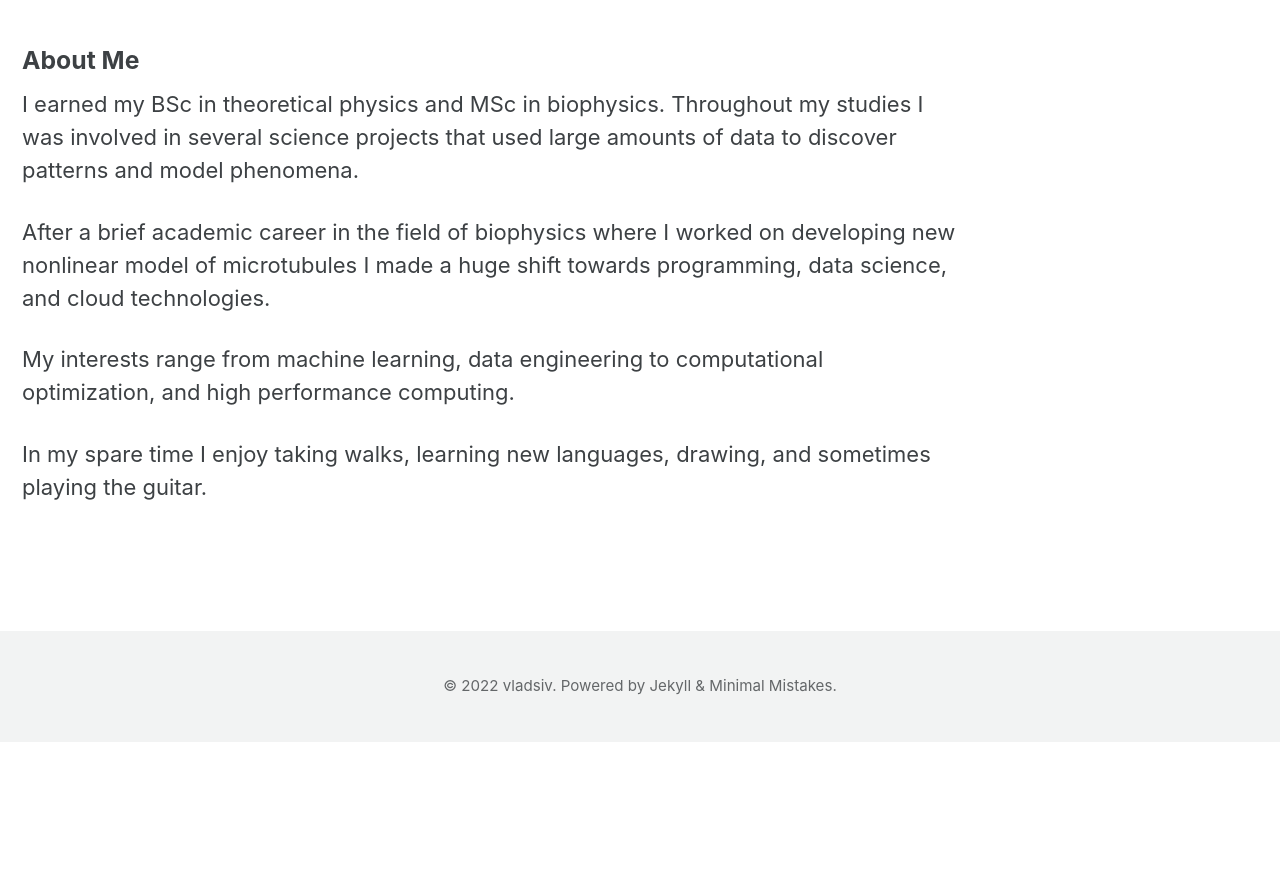
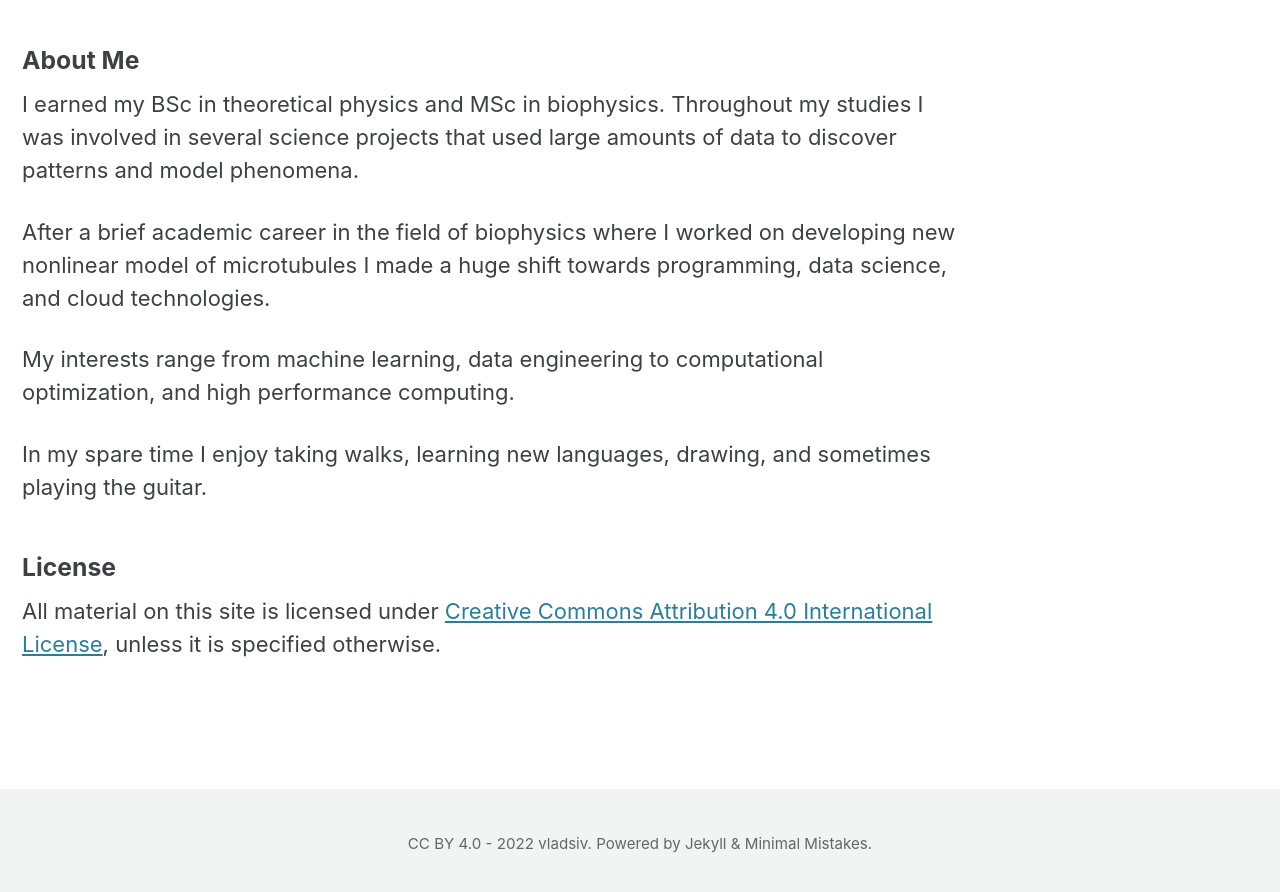
Before and after one commit to VladimirSiv/VladimirSiv.github.io, a Jekyll site: the page built from _pages/about.md, in a window 1280 px wide and 900 px high, scrolled down 639 px. Shown: the top 892 px of the window. Built offline with Jekyll 4.4.1, drawn with Linux system fonts in a browser that asks for light colours; cached includes are drawn as plain includes; emoji names are drawn with the system emoji font; before the commit the page ends 1381 px from its top, so only the background shows below that.

Commit message:
Add 404 page and fix license

```diff
--- a/_includes/footer.html
+++ b/_includes/footer.html
@@ -19,4 +19,4 @@
   </ul>
 </div>
 
-<div class="page__footer-copyright">&copy; {{ site.time | date: '%Y' }} {{ site.name | default: site.title }}. {{ site.data.ui-text[site.locale].powered_by | default: "Powered by" }} <a href="https://jekyllrb.com" rel="nofollow">Jekyll</a> &amp; <a href="https://mademistakes.com/work/minimal-mistakes-jekyll-theme/" rel="nofollow">Minimal Mistakes</a>.</div>
+<div class="page__footer-copyright"><a href="https://creativecommons.org/licenses/by/4.0/" rel="nofollow">CC BY 4.0</a> - {{ site.time | date: '%Y' }} {{ site.name | default: site.title }}. {{ site.data.ui-text[site.locale].powered_by | default: "Powered by" }} <a href="https://jekyllrb.com" rel="nofollow">Jekyll</a> &amp; <a href="https://mademistakes.com/work/minimal-mistakes-jekyll-theme/" rel="nofollow">Minimal Mistakes</a>.</div>
--- a/_pages/about.md
+++ b/_pages/about.md
@@ -41,3 +41,9 @@ computational optimization, and high performance computing.
 
 In my spare time I enjoy taking walks, learning new languages,
 drawing, and sometimes playing the guitar.
+
+### License
+
+All material on this site is licensed under
+[Creative Commons Attribution 4.0 International License](https://creativecommons.org/licenses/by/4.0/){:target="_blank"},
+unless it is specified otherwise.
```
Also changed, not shown: 404.md (added, +13 -0 lines), _pages/cool-links.md (+1 -0 lines), assets/images/404.jpg (added).
